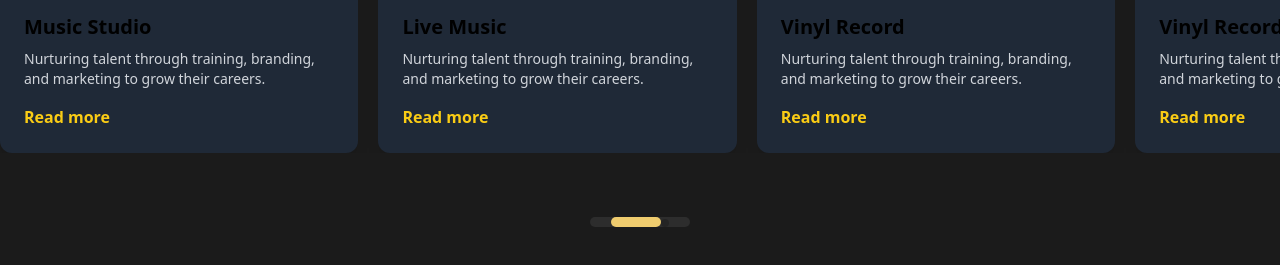
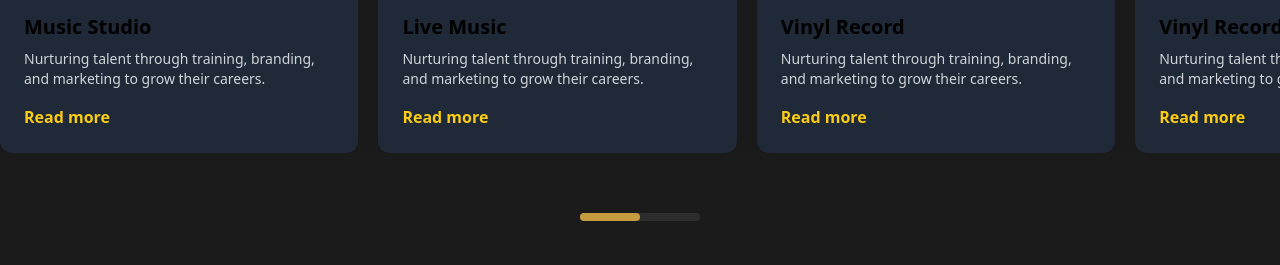
Before and after one commit to hrishi85/hpa-planet, a website built with Vite: page index.html in a window 1280 px wide. Shown: the part 2751-3016 px from the top of the page. Built offline with nearby package versions, Linux system fonts and the light colour scheme.

Commit message:
Fixed the swier pagination bar

```diff
--- a/index.html
+++ b/index.html
@@ -88,7 +88,7 @@
 			</div>
 
 			<div class="text-center">
-				<div class="inline-block mx-auto bg-midgrey h-[10px] rounded-full mt-16 w-[100px] relative">
+				<div class="inline-block mx-auto bg-midgrey h-[8px] rounded-full mt-[60px] w-[120px] relative">
 					<!-- Pagination -->
 					<div class="swiper-pagination"></div>
 				</div>
--- a/src/assets/css/style.css
+++ b/src/assets/css/style.css
@@ -12,26 +12,27 @@ html, body {
     width: 28%;
 }
 
-.swiper-horizontal > .swiper-pagination-bullets, .swiper-pagination-bullets.swiper-pagination-horizontal, .swiper-pagination-custom, .swiper-pagination-fraction{
-    /* top: 0;
-    bottom: auto; */
+.swiper-horizontal > .swiper-pagination-bullets, .swiper-pagination-bullets.swiper-pagination-horizontal, .swiper-pagination-custom, .swiper-pagination-fraction {
     position: static;
-    margin-top: -8px;
+    margin-top: -10px;
 }
 
-.swiper-horizontal > .swiper-pagination-bullets .swiper-pagination-bullet, .swiper-pagination-horizontal.swiper-pagination-bullets .swiper-pagination-bullet{
+.swiper-horizontal > .swiper-pagination-bullets .swiper-pagination-bullet, .swiper-pagination-horizontal.swiper-pagination-bullets .swiper-pagination-bullet {
     margin: 0;
 }
 
-.swiper-pagination-bullet-active{
+.swiper-pagination-bullet {
     width: 25%;
-    height: 10px;
+    height: 8px;
     border-radius: 5px;
-    background: #EFCC6E;
+    background: #2D2D2D;
+}
+.swiper-pagination-bullet-active  {
+    background: #C59C40;
 }
 
 @media (min-width: 768px) {
-    .swiper-pagination-bullet-active {
-      width: 50%;
+    .swiper-pagination-bullet {
+        width: 50%;
     }
-  }
+}
```
